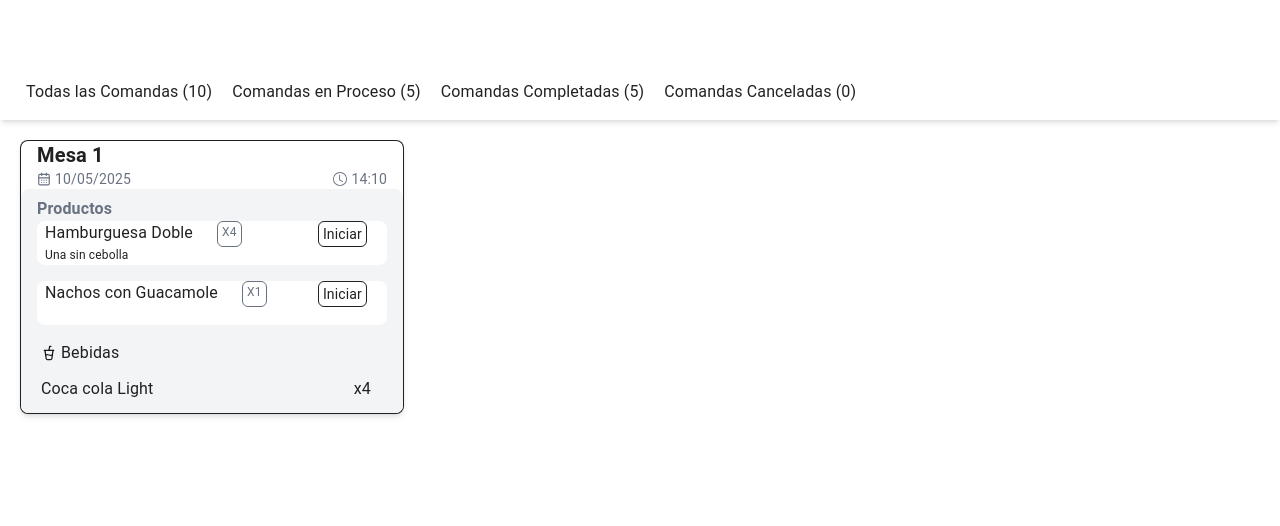
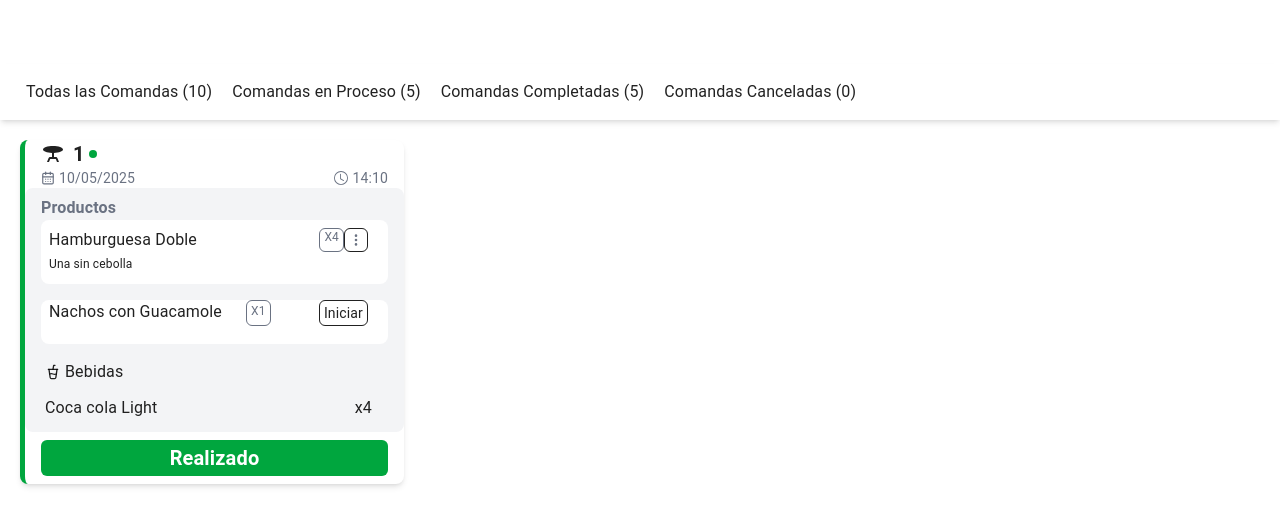
Before and after one commit to wapifoodmx-ctrl/WapifoodFront, a Next.js app: page /cocina/VistaCocina in a window 1280 px wide. Shown: the top 526 px of the page. Built offline with nearby package versions, Linux system fonts and the light colour scheme.

Commit message:
solo faltan un par de detalles de la primera card de cocina

```diff
--- a/pages/cocina/VistaCocina.jsx
+++ b/pages/cocina/VistaCocina.jsx
@@ -1,6 +1,9 @@
+import { GoDotFill } from "react-icons/go";
+import { MdTableBar } from "react-icons/md";
 import { LuCupSoda } from "react-icons/lu";
 import { BsClock } from "react-icons/bs";
 import { LuCalendarDays } from "react-icons/lu";
+import { BsThreeDotsVertical } from "react-icons/bs"; // Importa el ícono
 
 export default function VistaCocina() {
     return (
@@ -22,12 +25,16 @@ export default function VistaCocina() {
             </div>
 
             {/* Contenedor principal */}
-            <div className="py-5 px-5">
+            <div className="py-5 px-5 ">
                 {/* Tarjeta de la comanda */}
-                <div className="max-w-96 max-h-80 border-1 bg-white shadow-md rounded-lg">
+                <div className="max-w-96 max-h-90 border-l-green-600 border-l-5 bg-white shadow-md rounded-lg ">
                     {/* Encabezado de la tarjeta */}
                     <div>
-                        <p className="font-bold text-xl pl-4">Mesa 1</p>
+                        <div className="flex pl-4 ">
+                        <MdTableBar className="self-center text-2xl" />
+                        <p className="font-bold text-xl pl-2">1</p>
+                        <GoDotFill className="self-center text-green-600"/>
+                        </div>
                         <div className="flex justify-between px-4">
                             {/* Fecha */}
                             <div className="flex">
@@ -45,19 +52,21 @@ export default function VistaCocina() {
                         <div className="flex flex-col bg-gray-100 rounded-lg ">
                             <p className="pl-4 pt-2 text-gray-500 font-bold">Productos</p>
                             {/* Producto */}
-                            <div className="bg-white rounded-lg mx-4 flex flex-col h-11">
-                                <div className="flex ">
-                                    <p className="px-2 pr-6">Hamburguesa Doble</p>
-                                    <div className="border-1 rounded-md border-gray-500 ">
-                                        <p className="text-xs self-center text-gray-500 py-0.5 px-1">X4</p>
-                                    </div>
-                                    <div className="flex ml-auto pr-5">
-                                        <button className="border-1 cursor-pointer text-sm rounded-md py-0.5 px-1">
-                                            Iniciar
-                                        </button>
+                            <div className="bg-white rounded-lg mx-4 flex flex-col h-16 py-2">
+                                <div className="flex justify-between ">
+                                    <p className="px-2 pr-6 h-auto">Hamburguesa Doble</p>
+                                    <div className="flex ">
+                                        <div className="border-1 rounded-md border-gray-500">
+                                            <p className="text-xs self-center text-gray-500 px-1">X4</p>
+                                        </div>
+                                        <div className="flex md:ml-auto pr-5">
+                                            <button className="border-1 cursor-pointer text-sm rounded-md px-1">
+                                                <BsThreeDotsVertical className="text-gray-500" />
+                                            </button>
+                                        </div>
                                     </div>
                                 </div>
-                                <p className="text-xs pl-2">Una sin cebolla</p>
+                                <p className="text-xs pl-2 py-1">Una sin cebolla</p>
                             </div>
                             <div className="pt-4">
                                 <div className="bg-white rounded-lg mx-4 flex flex-col h-11">
@@ -76,8 +85,8 @@ export default function VistaCocina() {
                             </div>
                             <div className="pt-4 px-5">
                                 <div className="flex">
-                                <LuCupSoda className="self-center"/>
-                                <p className="pl-1">Bebidas</p>
+                                    <LuCupSoda className="self-center" />
+                                    <p className="pl-1">Bebidas</p>
                                 </div>
                                 <div className="flex py-3 ">
                                     <p>Coca cola Light</p>
@@ -85,6 +94,9 @@ export default function VistaCocina() {
                                 </div>
                             </div>
                         </div>
+                        <div className="px-4 py-2">
+                        <button className="w-full bg-green-600 text-white text-xl font-bold cursor-pointer rounded-md py-1">Realizado</button>
+                        </div>
                     </div>
                 </div>
             </div>
```
